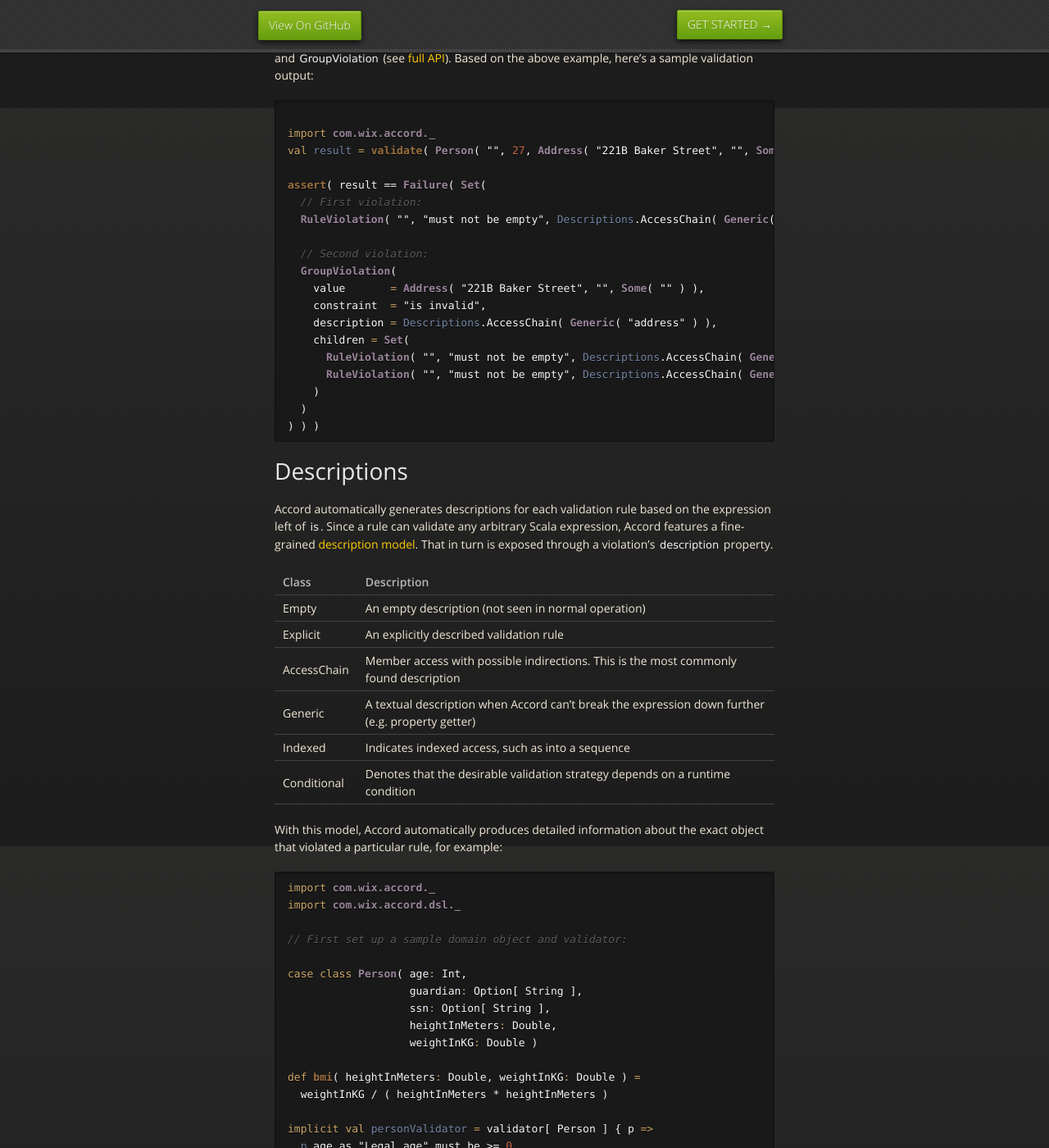
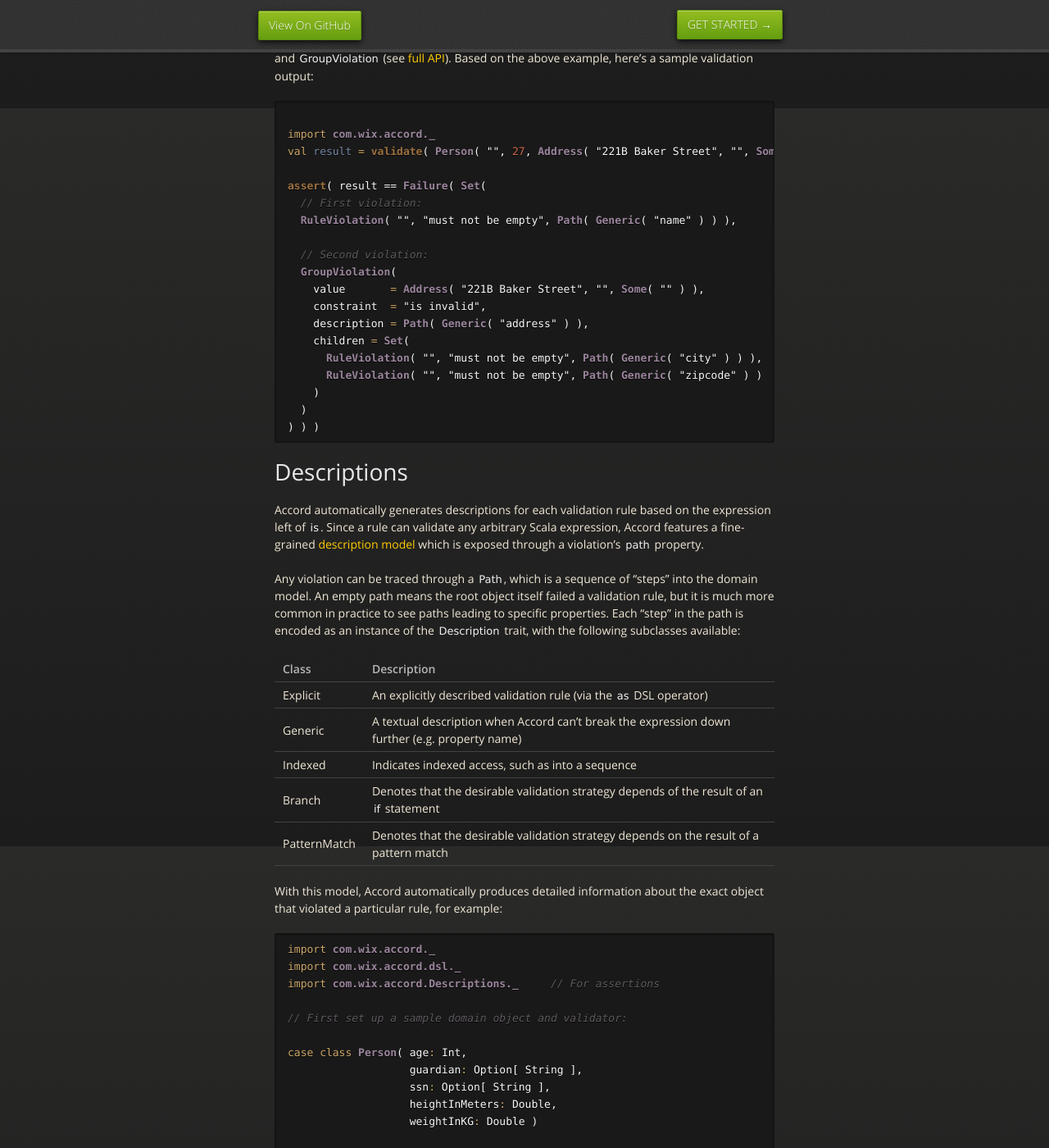
Before and after one commit to wix-incubator/accord, a Jekyll site: the page built from api.md, in a window 1280 px wide and 1400 px high, scrolled down 2568 px. Shown: the whole window at 82% size. Built offline with Jekyll 4.4.1, drawn with Linux system fonts in a browser that asks for light colours; nearby versions of some CDN libraries; some of the changed text lies outside the part shown.

Commit message:
Updated docs for 0.7

````diff
--- a/_config.yml
+++ b/_config.yml
@@ -4,8 +4,8 @@
 baseurl: "/accord"
 
 version:
-  release: 0.6.1
-  snapshot: 0.7-SNAPSHOT
+  release: 0.7
+  snapshot: 0.8-SNAPSHOT
 
 markdown: kramdown
 
--- a/api.md
+++ b/api.md
@@ -55,7 +55,7 @@
 # Results
 <a name="result-model"></a>
 
-The Accord domain model is essentially quite simple (this is a simplified excerpt, for the full API definition see [Result.scala](https://github.com/wix/accord/blob/v{{ site.version.release }}/api/src/main/scala/com/wix/accord/Result.scala)):
+The Accord domain model is quite simple (following is a minimal excerpt, for the full API definition see [Result.scala](https://github.com/wix/accord/blob/v{{ site.version.release }}/api/src/main/scala/com/wix/accord/Result.scala)):
 
 ```scala
 // A validation result can either be a success or a failure:
@@ -69,12 +69,12 @@
   def value: Any
   /** The violated constraint, e.g. "got 15, expected 18 or more" */
   def constraint: String
-  /** A description of the expression that failed validation, more details below */
-  def description: Description
+  /** The actual generated path of the object under validation, more details below */
+  def path: Path
 }
 ```
 
-The vast majority of violations indicate a broken *rule*, but some validators (notably delegation and logical OR) produce a violation that encompasses a *group* of violations. Consider the following example:
+The vast majority of violations indicate a broken *rule*; some validators, notably delegation via `valid` and the `or` operator, produce a violation that encompasses a *group* of violations. Consider the following example:
 
 ```scala
 case class Address( street: String, city: String, zipcode: Option[ String ] )
@@ -109,16 +109,16 @@
 
 assert( result == Failure( Set(
   // First violation:
-  RuleViolation( "", "must not be empty", Descriptions.AccessChain( Generic( "name" ) ) ),
+  RuleViolation( "", "must not be empty", Path( Generic( "name" ) ) ),
 
   // Second violation:
   GroupViolation(
     value       = Address( "221B Baker Street", "", Some( "" ) ),
     constraint  = "is invalid",
-    description = Descriptions.AccessChain( Generic( "address" ) ),
+    description = Path( Generic( "address" ) ),
     children = Set(
-      RuleViolation( "", "must not be empty", Descriptions.AccessChain( Generic( "city" ) ) ),
-      RuleViolation( "", "must not be empty", Descriptions.AccessChain( Generic( "zipcode" ) )
+      RuleViolation( "", "must not be empty", Path( Generic( "city" ) ) ),
+      RuleViolation( "", "must not be empty", Path( Generic( "zipcode" ) )
     )
   )
 ) ) )
@@ -127,24 +127,27 @@
 # Descriptions
 <a name="description-model"></a>
 
-Accord automatically generates descriptions for each validation rule based on the expression left of `is`. Since a rule can validate any arbitrary Scala expression, Accord features a fine-grained [description model](https://github.com/wix/accord/blob/v{{ site.version.release }}/api/src/main/scala/com/wix/accord/Descriptions.scala). That in turn is exposed through a violation's `description` property.
+Accord automatically generates descriptions for each validation rule based on the expression left of `is`. Since a rule can validate any arbitrary Scala expression, Accord features a fine-grained [description model](https://github.com/wix/accord/blob/v{{ site.version.release }}/api/src/main/scala/com/wix/accord/Descriptions.scala) which is exposed through a violation's `path` property.
 
-|-------------+--------------------------------------------------------------------------------------------------+
-| Class       | Description                                                                                      |
-|-------------+--------------------------------------------------------------------------------------------------+
-| Empty       | An empty description (not seen in normal operation)                                              |
-| Explicit    | An explicitly described validation rule                                                          |
-| AccessChain | Member access with possible indirections. This is the most commonly found description            |
-| Generic     | A textual description when Accord can't break the expression down further (e.g. property getter) |
-| Indexed     | Indicates indexed access, such as into a sequence                                                |
-| Conditional | Denotes that the desirable validation strategy depends on a runtime condition                    |
-|-------------|--------------------------------------------------------------------------------------------------+
+Any violation can be traced through a `Path`, which is a sequence of "steps" into the domain model. An empty path means the root object itself failed a validation rule, but it is much more common in practice to see paths leading to specific properties. Each "step" in the path is encoded as an instance of the `Description` trait, with the following subclasses available:
+
+
+|--------------+--------------------------------------------------------------------------------------------------+
+| Class        | Description                                                                                      |
+|--------------+--------------------------------------------------------------------------------------------------+
+| Explicit     | An explicitly described validation rule (via the `as` DSL operator)                              |
+| Generic      | A textual description when Accord can't break the expression down further (e.g. property name)   |
+| Indexed      | Indicates indexed access, such as into a sequence                                                |
+| Branch       | Denotes that the desirable validation strategy depends of the result of an `if` statement        |
+| PatternMatch | Denotes that the desirable validation strategy depends on the result of a pattern match          |
+|--------------|--------------------------------------------------------------------------------------------------+
 
 With this model, Accord automatically produces detailed information about the exact object that violated a particular rule, for example:
 
 ```scala
 import com.wix.accord._
 import com.wix.accord.dsl._
+import com.wix.accord.Descriptions._     // For assertions
 
 // First set up a sample domain object and validator:
 
@@ -181,18 +184,18 @@
   RuleViolation(
     value = -1,
     constraint = "got -1, expected 0 or more",
-    description = Descriptions.Explicit( "Legal age" )
+    path = Path( Explicit( "Legal age" ) )
   )
 ) ) )
 
 // 2. Named property access:
 
-val accessChain = validate( person.copy( heightInMeters = -4.0 ) )
-assert( accessChain == Failure( Set(
+val propertyAccess = validate( person.copy( heightInMeters = -4.0 ) )
+assert( propertyAccess == Failure( Set(
   RuleViolation(
     value = -4.0,
     constraint = "got -4.0, expected 0.0 or more",
-    description = Descriptions.AccessChain( Generic( "heightInMeters" ) )
+    path = Path( Generic( "heightInMeters" ) )
   )
 ) ) )
 
@@ -203,22 +206,20 @@
   RuleViolation(
     value = 30.0,
     constraint = "got 30.0, expected 25.0 or less",
-    description = Descriptions.Generic( "bmi( p.heightInMeters, p.weightInKG )" )
+    path = Path( Generic( "bmi( p.heightInMeters, p.weightInKG )" ) )
   )
 ) ) )
 
-// 4. Conditionals (in this case, an if/else):
+// 4. Branch (if/else):
 
-val conditional = validate( person.copy( age = 1, guardian = None ) )
-assert( conditional == Failure( Set(
+val branch = validate( person.copy( age = 1, guardian = None ) )
+assert( branch == Failure( Set(
   RuleViolation(
     value = None,
     constraint = "must not be empty",
-    description = Descriptions.Conditional(
-      on = Descriptions.Generic( "branch" ),
-      value = true,
-      guard = Some( Descriptions.Generic( "p.age < 18" ) ),
-      target = Descriptions.AccessChain( "guardian" )
+    path = Path(
+      Branch( guard = Generic( "p.age < 18" ), evaluation = true ),
+      Generic( "guardian" )
     )
   )
 ) ) )
@@ -228,10 +229,10 @@
 
 ```scala
 def descriptionOf( r: Result ) =
-  Descriptions.render( r.asInstanceOf[ Failure ].violations.head.description )
+  Descriptions.render( r.toFailure.get.violations.head.path )
 
 assert( descriptionOf( explicit ) == "Legal age" )
 assert( descriptionOf( generic ) == "bmi( p.heightInMeters, p.weightInKG )" )
-assert( descriptionOf( accessChain ) == "heightInMeters" )
-assert( descriptionOf( conditional ) == "guardian [where branch=true and p.age < 18]" )
+assert( descriptionOf( propertyAccess ) == "heightInMeters" )
+assert( descriptionOf( branch ) == "value [where p.age < 18 is true].guardian" )
 ```
````
Also changed, not shown: other parts of api.md (+1 -1 lines), dsl.md (+19 -17 lines), index.md (+11 -9 lines), migration-guide.md (+14 -0 lines).
